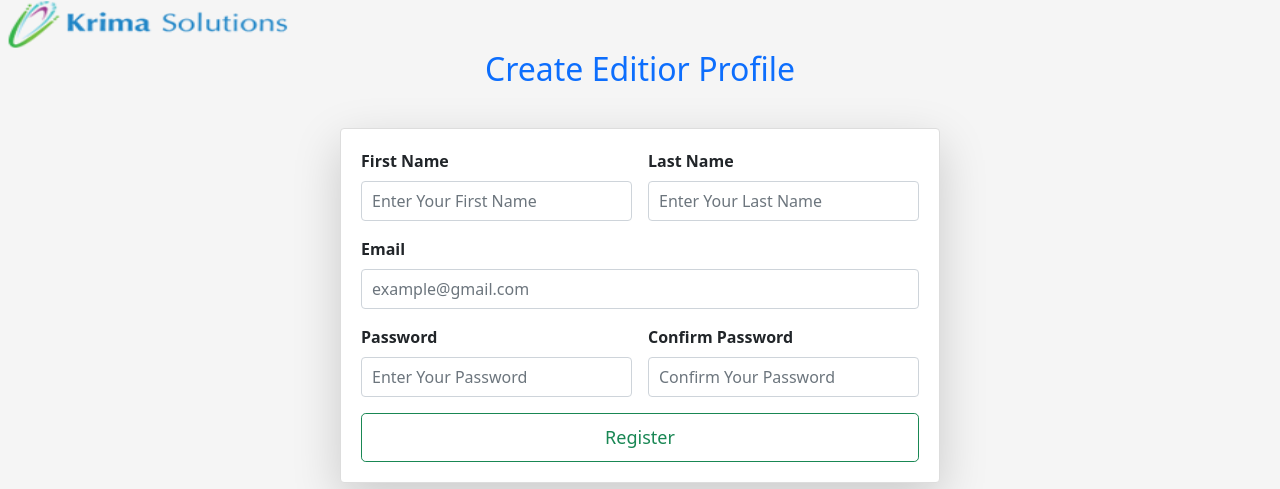
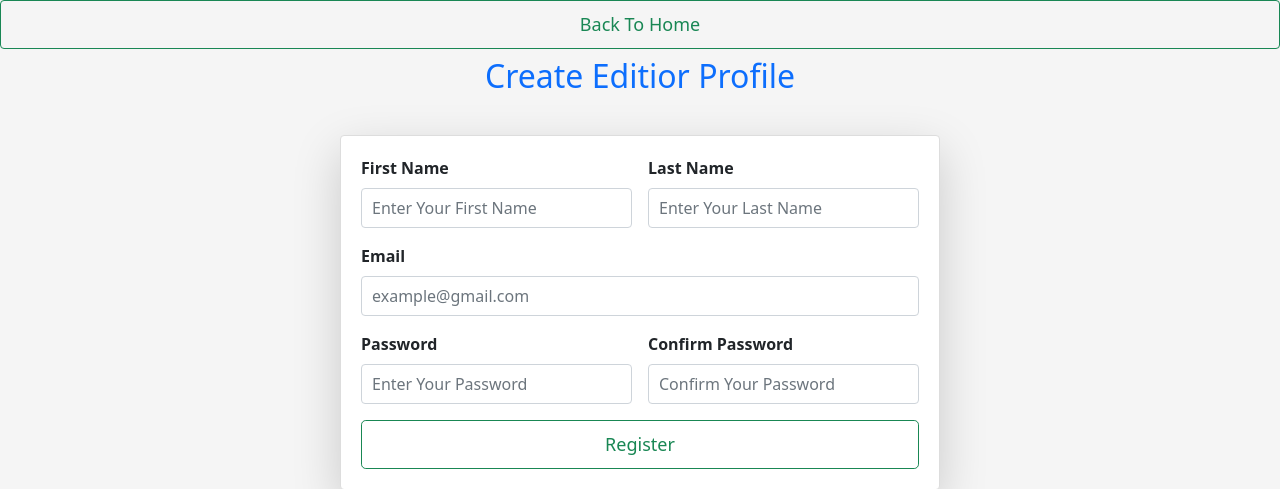
Before and after one commit to aaammiit/Tornado, a Django app: page /make_ed in a window 1280 px wide. Shown: the top 489 px of the page. Run offline with Django 5.2, Linux system fonts and the light colour scheme.

Commit message:
Update make_ed.html

```diff
--- a/Krima_App/templates/make_ed.html
+++ b/Krima_App/templates/make_ed.html
@@ -37,7 +37,9 @@
 
 <body>
 
-    <img src="/static/image/logo.png" alt="" style="width: 310px; height: 50px; ">
+     <div>
+        <h4><a href="/" class="btn btn-outline-success">Back To Home</a></h4>
+    </div>
     <h2 class="text-center text-primary">Create Editior Profile</h2>
     <div class="container shadow-lg bg-white rounded">
         <form class="row g-3" method="post" name="resister" onsubmit="return checkpass()">
```
